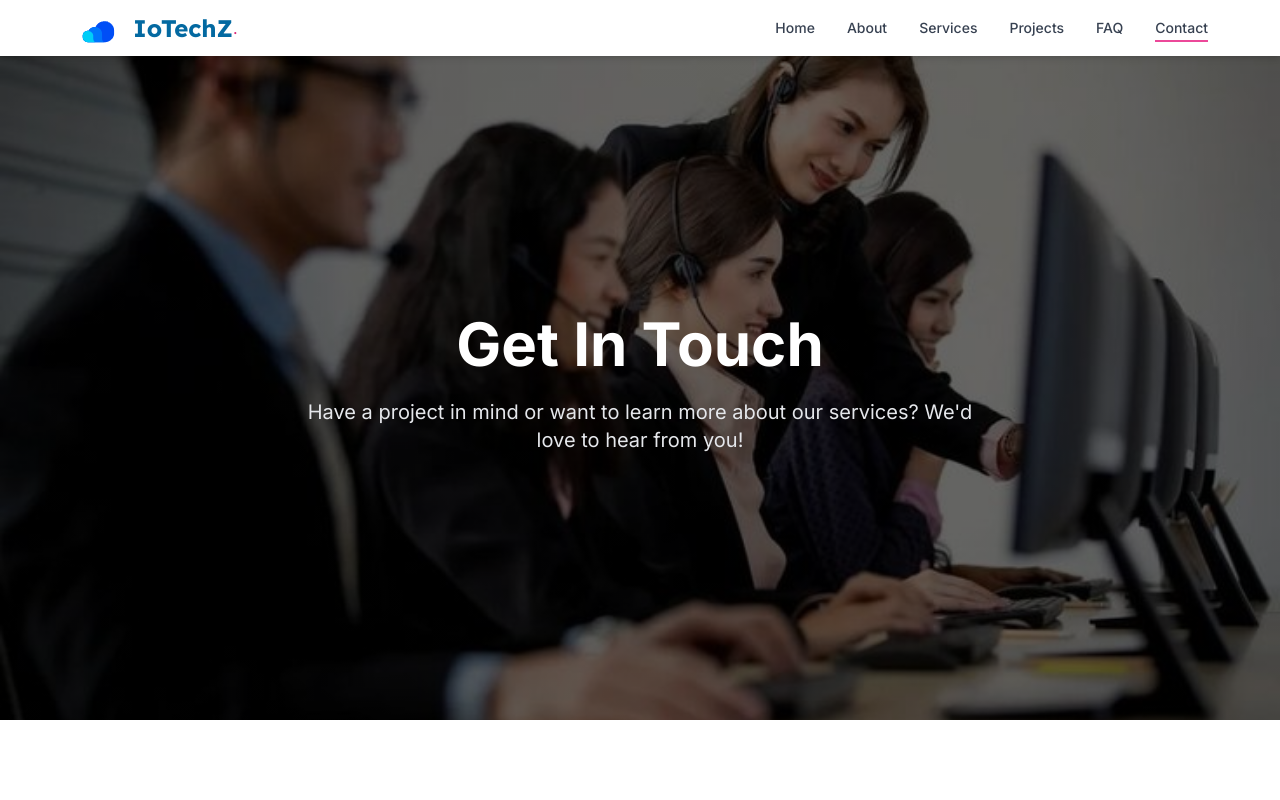
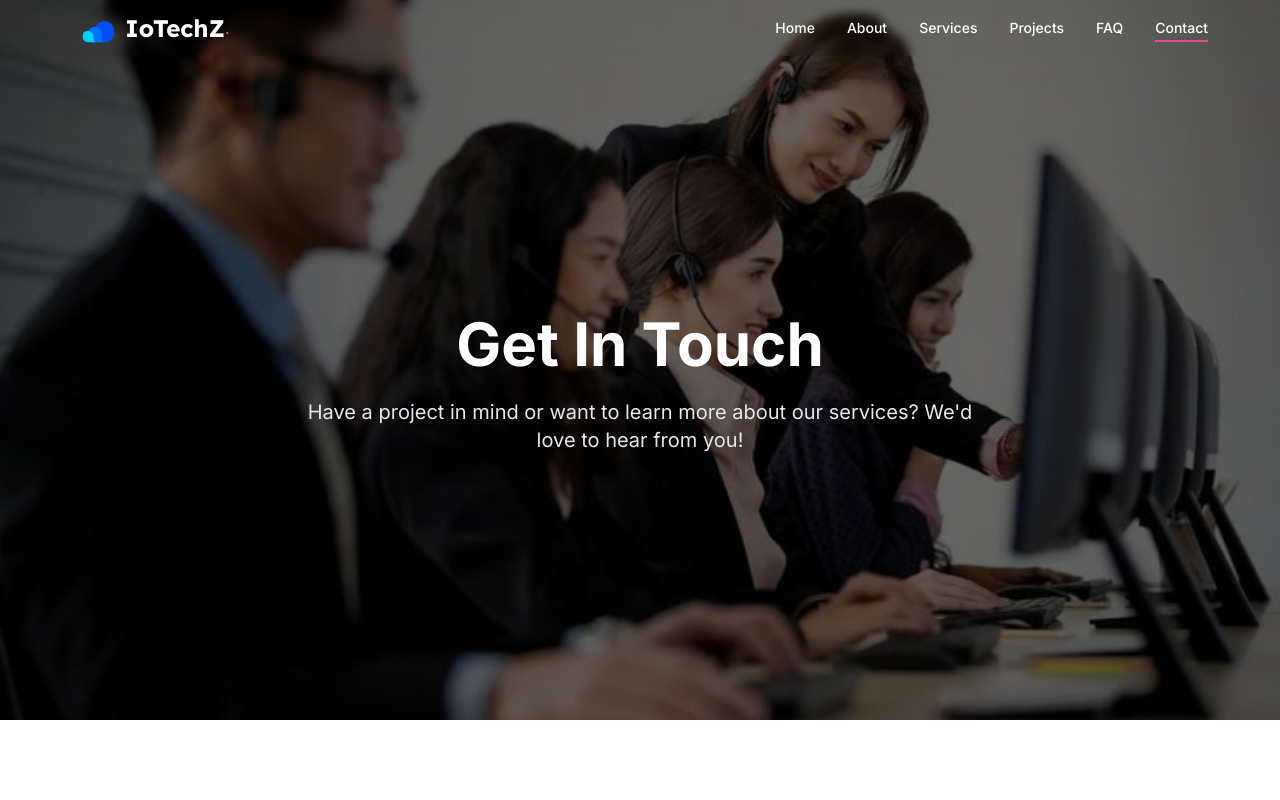
Before and after one commit to Khushmeet-patil/IoTechZ, a React (Vite) app: page /contact in a window 1280 px wide. Shown: the top 800 px of the page. Built offline with nearby package versions, Linux system fonts and the light colour scheme.

Commit message:
transperent navbar

```diff
--- a/src/components/Navbar.tsx
+++ b/src/components/Navbar.tsx
@@ -45,7 +45,7 @@ const Navbar = () => {
 
   return (
     <motion.header
-      className="fixed w-full z-50 transition-all duration-300 bg-white shadow-md py-2"
+      className={`fixed w-full z-50 transition-all duration-300 py-2 ${scrolled ? 'bg-white shadow-md' : 'bg-black/0 backdrop-blur-sm'}`}
       initial={{ y: -100 }}
       animate={{ y: 0 }}
       transition={{ duration: 0.5 }}
@@ -62,10 +62,10 @@ const Navbar = () => {
               alt="IoTechZ Logo"
               className="h-8 md:h-10"
             />
-            <span className="text-2xl font-display font-bold ml-2 text-primary-700">
+            <span className={`text-2xl font-display font-bold ${scrolled ? 'text-primary-700' : 'text-white'}`}>
               IoTechZ
             </span>
-            <span className="text-accent-600">.</span>
+            <span className={`${scrolled ? 'text-accent-600' : 'text-pink-500'}`}>.</span>
           </motion.div>
         </Link>
 
@@ -75,7 +75,7 @@ const Navbar = () => {
             <Link
               key={link.path}
               to={link.path}
-              className="relative font-medium text-sm text-gray-700 hover:text-accent-500 transition-colors"
+              className={`relative font-medium text-sm ${scrolled ? 'text-gray-700' : 'text-white'} hover:text-accent-500 transition-colors`}
             >
               {link.label}
               {location.pathname === link.path && (
@@ -91,7 +91,7 @@ const Navbar = () => {
 
         {/* Mobile Menu Button */}
         <motion.button
-          className="md:hidden text-primary-700"
+          className={`md:hidden ${scrolled ? 'text-primary-700' : 'text-white'}`}
           onClick={toggleMenu}
           whileTap={{ scale: 0.9 }}
         >
@@ -101,9 +101,9 @@ const Navbar = () => {
 
       {/* Mobile Navigation */}
       <motion.div
-        className={`fixed inset-0 bg-white md:hidden ${
+        className={`fixed inset-0 md:hidden ${
           isOpen ? 'block' : 'hidden'
-        }`}
+        } ${scrolled ? 'bg-white' : 'bg-black/0 backdrop-blur-sm'}`}
         initial={{ height: 0, opacity: 0 }}
         animate={{
           height: isOpen ? '100vh' : 0,
@@ -119,7 +119,7 @@ const Navbar = () => {
               className={`text-lg font-medium py-2 ${
                 location.pathname === link.path
                   ? 'text-accent-600'
-                  : 'text-gray-700'
+                  : scrolled ? 'text-gray-700' : 'text-white'
               }`}
             >
               {link.label}
```
